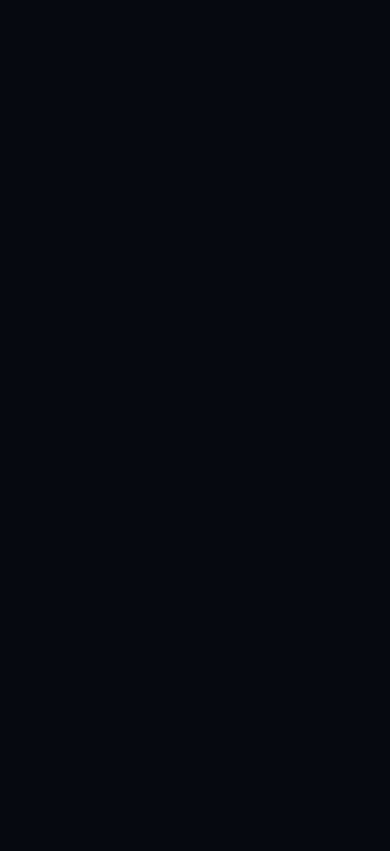
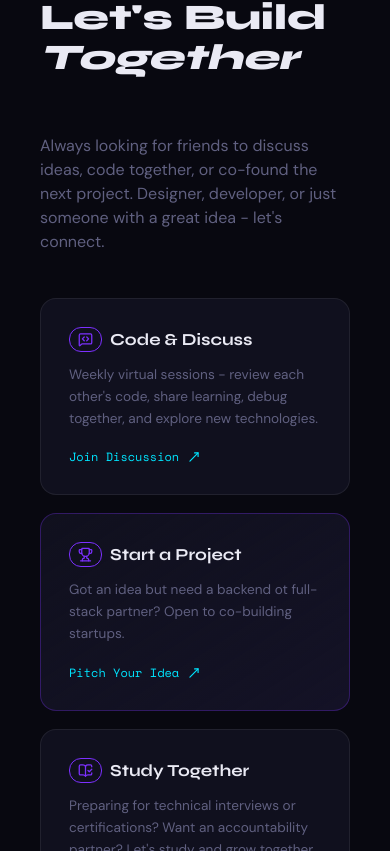
Before and after one commit to coffeeespresso343/linn-portfolio, a React (Vite) app in the folder frontend/: page / in a window 390 px wide. Shown: the part 8213-9064 px from the top of the page. Before the commit the page ends 8141 px from the top, so only its background shows below. Built offline with nearby package versions, Linux system fonts and the light colour scheme.

Commit message:
feat: add collab section

```diff
--- a/frontend/src/sections/Collab.jsx
+++ b/frontend/src/sections/Collab.jsx
@@ -1,7 +1,84 @@
-import React from "react";
+import {
+  BookOpenCheck,
+  MessageSquareCode,
+  MoveUpRight,
+  TrophyIcon,
+} from "lucide-react";
+import FadeIn from "../components/ui/FadeIn";
+
+const COLLAB_CARDS = [
+  {
+    Icon: MessageSquareCode,
+    title: "Code & Discuss",
+    desc: "Weekly virtual sessions - review each other's code, share learning, debug together, and explore new technologies.",
+    cta: "Join Discussion",
+  },
+  {
+    Icon: TrophyIcon,
+    title: "Start a Project",
+    desc: "Got an idea but need a backend ot full-stack partner? Open to co-building startups.",
+    cta: "Pitch Your Idea",
+    highlight: true,
+  },
+  {
+    Icon: BookOpenCheck,
+    title: "Study Together",
+    desc: "Preparing for technical interviews or certifications? Want an accountability partner? Let's study and grow together.",
+    cta: "Let's Study",
+  },
+];
 
 const Collab = () => {
-  return <div>Collab</div>;
+  return (
+    <section id="collab" className="py-28 bg-bg">
+      <div className="max-w-295 mx-auto px-10 md:px-14">
+        <div className="section-label">// 05 - Collaborate</div>
+        <h2 className="section-title">
+          Let's Build <em>Together</em>
+        </h2>
+        <p className="text-muted text-[1rem] max-w-140 mb-11">
+          Always looking for friends to discuss ideas, code together, or
+          co-found the next project. Designer, developer, or just someone with a
+          great idea - let's connect.
+        </p>
+
+        {/* Cards */}
+        <div className="grid sm:grid-cols-2 lg:grid-cols-3 gap-4.5 mb-9">
+          {COLLAB_CARDS.map((card, i) => (
+            <FadeIn key={card.title} delay={i * 80}>
+              <div
+                className={`card card-hover p-7 flex flex-col gap-3 h-full
+                ${
+                  card.highlight
+                    ? "border-purple/30 bg-linear-to-br from-surface to-purple/4"
+                    : ""
+                }`}
+              >
+                <div className="flex items-center gap-2 text-[1.05rem] font-display font-bold">
+                  <span className="bg-surface border rounded-xl px-2 py-1 text-purple">
+                    {<card.Icon size={15} />}
+                  </span>
+                  <h3>{card.title}</h3>
+                </div>
+                <p className="text-[0.85rem] text-muted flex-1 leading-relaxed">
+                  {card.desc}
+                </p>
+                <a
+                  href="#contact"
+                  className="flex items-center gap-2 font-mono text-[0.75rem] text-accent mt-auto pt-1.5
+                hover:tracking-wider transition-all duration-200"
+                >
+                  {card.cta} <MoveUpRight size={14} />
+                </a>
+              </div>
+            </FadeIn>
+          ))}
+        </div>
+
+        {/* Invite box */}
+      </div>
+    </section>
+  );
 };
 
 export default Collab;
```
